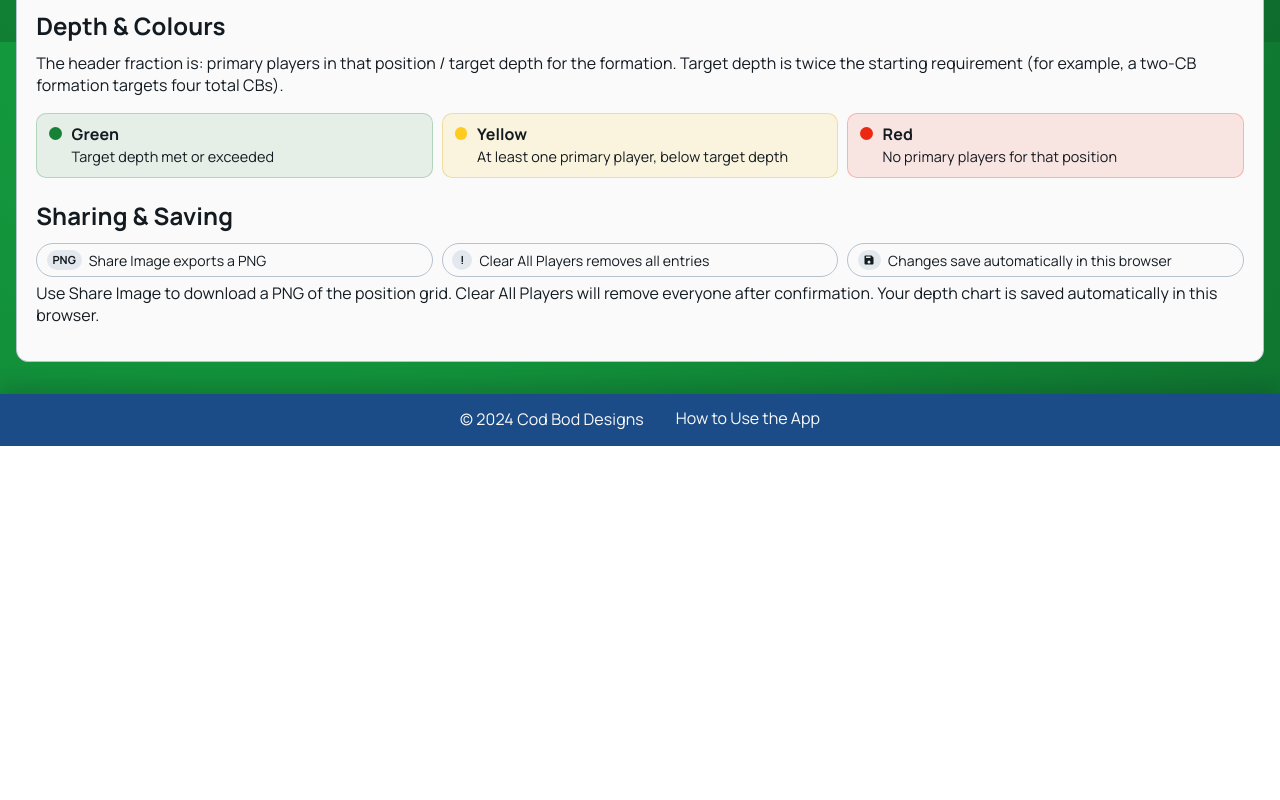
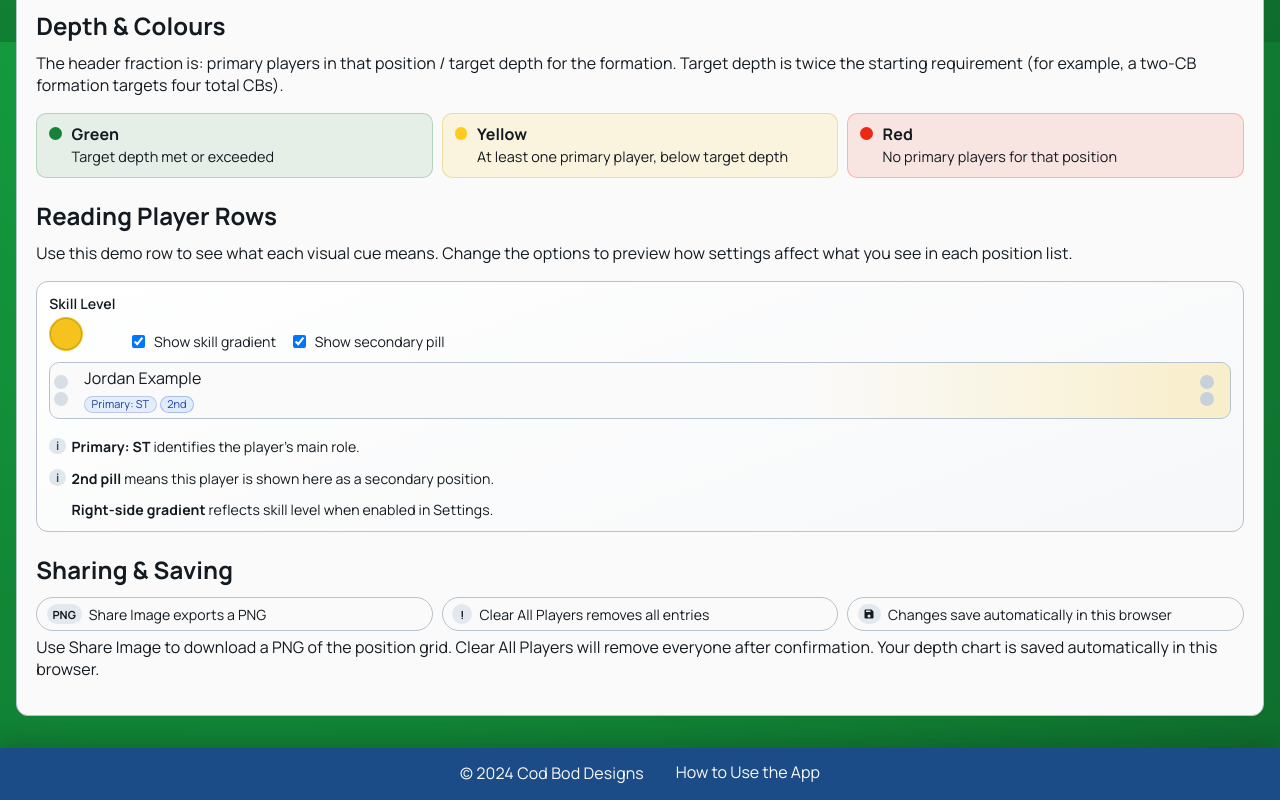
Before and after one commit to MapleThunder/depth-chart-sv, a SvelteKit app: page /how-to-use in a window 1280 px wide. Shown: the part 758-1558 px from the top of the page. Before the commit the page ends 1204 px from the top, so only its background shows below. Built offline with nearby package versions, Linux system fonts and the light colour scheme.

Commit message:
Enhance How To Use row cues with interactive demo and aligned tooltip guidance

```diff
--- a/src/routes/HowToUseContent.svelte
+++ b/src/routes/HowToUseContent.svelte
@@ -1,5 +1,24 @@
 <script lang="ts">
 	import TermTooltip from "$lib/TermTooltip.svelte";
+
+	type SkillLevel = "low" | "mid" | "high";
+
+	let demo_skill: SkillLevel = "mid";
+	let demo_show_gradient = true;
+	let demo_show_secondary = true;
+
+	function getSkillColour(skill: SkillLevel): string {
+		if (skill === "low") return "hsl(8 78% 56%)";
+		if (skill === "high") return "hsl(120 52% 45%)";
+		return "hsl(46 92% 54%)";
+	}
+
+	function getSkillFadeColour(skill: SkillLevel): string {
+		if (skill === "low") return "hsl(8 78% 56% / 0)";
+		if (skill === "high") return "hsl(120 52% 45% / 0)";
+		return "hsl(46 92% 54% / 0)";
+	}
+
 </script>
 
 <section class="how-to-use-content">
@@ -132,6 +151,90 @@
 			</div>
 		</div>
 	</div>
+
+	<h2>Reading Player Rows</h2>
+	<p>
+		Use this demo row to see what each visual cue means. Change the options to preview how settings affect
+		what you see in each position list.
+	</p>
+	<section class="row-demo" aria-label="Player row demo">
+		<div class="row-demo-controls">
+			<label class="row-demo-control">
+				<span>Skill Level</span>
+				<select
+					class="row-demo-skill-select"
+					bind:value={demo_skill}
+					aria-label="Demo skill level"
+					style={`--skill-color: ${getSkillColour(demo_skill)}`}
+				>
+					<option value="high">High</option>
+					<option value="mid">Mid</option>
+					<option value="low">Low</option>
+				</select>
+			</label>
+			<label class="row-demo-toggle">
+				<input type="checkbox" bind:checked={demo_show_gradient} />
+				<span>Show skill gradient</span>
+			</label>
+			<label class="row-demo-toggle">
+				<input type="checkbox" bind:checked={demo_show_secondary} />
+				<span>Show secondary pill</span>
+			</label>
+		</div>
+
+		<article
+			class="demo-item"
+			class:demo-item-secondary={demo_show_secondary}
+			class:demo-item-has-skill-gradient={demo_show_gradient}
+			style={`--skill-color: ${getSkillColour(demo_skill)}; --skill-fade-color: ${getSkillFadeColour(demo_skill)};`}
+			data-testid="row-demo-item"
+		>
+			<div class="demo-buttons" aria-hidden="true">
+				<span></span>
+				<span></span>
+			</div>
+			<div class="demo-content">
+				<span class="player-name">Jordan Example</span>
+				<span class="meta-row">
+					<span class="pill role-pill role-primary">Primary: ST</span>
+					{#if demo_show_secondary}
+						<span class="pill role-pill role-secondary">2nd</span>
+					{/if}
+				</span>
+			</div>
+			<div class="demo-buttons actions" aria-hidden="true">
+				<span></span>
+				<span></span>
+			</div>
+		</article>
+
+		<div class="row-demo-notes" aria-label="Row cue legend">
+			<p class="row-demo-note-row">
+				<span class="row-demo-inline-note">
+					<TermTooltip label="i" tooltip_id="row-primary-pill-note-tooltip-how-to">
+						Only shown when a player appears under a secondary position
+					</TermTooltip>
+				</span>
+				<span class="row-demo-note-text"><strong>Primary: ST</strong> identifies the player’s main role.</span>
+			</p>
+			<p class="row-demo-note-row">
+				<span class="row-demo-inline-note">
+					<TermTooltip label="i" tooltip_id="row-secondary-pill-note-tooltip-how-to">
+						Only shown when a player appears under a secondary position
+					</TermTooltip>
+				</span>
+				<span class="row-demo-note-text"
+					><strong>2nd pill</strong> means this player is shown here as a secondary position.</span
+				>
+			</p>
+			<p class="row-demo-note-row">
+				<span class="row-demo-inline-note row-demo-inline-note--placeholder" aria-hidden="true">i</span>
+				<span class="row-demo-note-text"
+					><strong>Right-side gradient</strong> reflects skill level when enabled in Settings.</span
+				>
+			</p>
+		</div>
+	</section>
 
 	<h2>Sharing & Saving</h2>
 	<div class="action-strip" aria-label="Share and save actions">
@@ -313,6 +416,207 @@
 		background-color: var(--red);
 	}
 
+	.row-demo {
+		border: var(--border);
+		border-radius: 12px;
+		padding: 0.75rem;
+		background: linear-gradient(160deg, hsl(0, 0%, 100%), hsl(210, 18%, 97%));
+		display: grid;
+		gap: 0.7rem;
+	}
+
+	.row-demo-controls {
+		display: flex;
+		gap: 0.8rem;
+		flex-wrap: wrap;
+		align-items: flex-end;
+	}
+
+	.row-demo-control {
+		display: inline-flex;
+		flex-direction: column;
+		gap: 0.25rem;
+		font-size: 0.88rem;
+		font-weight: 600;
+	}
+
+	.row-demo-skill-select {
+		appearance: none;
+		border-radius: 999px;
+		border: 1px solid transparent;
+		width: 34px;
+		height: 34px;
+		padding: 0;
+		min-width: 34px;
+		background: var(--skill-color);
+		box-shadow: inset 0 0 0 1px color-mix(in srgb, var(--skill-color), #000 18%);
+		color: transparent;
+		text-indent: -999px;
+		cursor: pointer;
+	}
+
+	.row-demo-skill-select option {
+		background: var(--white);
+		color: var(--text-dark);
+	}
+
+	.row-demo-skill-select option:hover,
+	.row-demo-skill-select option:focus,
+	.row-demo-skill-select option:checked {
+		background: color-mix(in srgb, var(--skill-color), #fff 70%);
+		color: var(--text-dark);
+	}
+
+	.row-demo-skill-select:focus {
+		outline: 2px solid color-mix(in srgb, var(--skill-color), #000 35%);
+		outline-offset: 2px;
+	}
+
+	.row-demo-toggle {
+		display: inline-flex;
+		align-items: center;
+		gap: 0.35rem;
+		font-size: 0.88rem;
+	}
+
+	.demo-item {
+		box-sizing: border-box;
+		display: inline-flex;
+		width: 100%;
+		min-height: 2.2em;
+		background-color: var(--white);
+		border: 1px solid var(--panel-border);
+		border-radius: 10px;
+		padding: 0.15rem 0.25rem;
+		position: relative;
+		overflow: hidden;
+		isolation: isolate;
+	}
+
+	.demo-item::after {
+		content: "";
+		position: absolute;
+		inset: 0 0 0 auto;
+		width: 36%;
+		background: linear-gradient(90deg, var(--skill-fade-color) 0%, var(--skill-color) 100%);
+		opacity: 0;
+		pointer-events: none;
+		z-index: 0;
+	}
+
+	.demo-item.demo-item-has-skill-gradient::after {
+		opacity: 0.35;
+	}
+
+	.demo-item.demo-item-secondary.demo-item-has-skill-gradient::after {
+		opacity: 0.22;
+	}
+
+	.demo-item > * {
+		margin: auto;
+		position: relative;
+		z-index: 1;
+	}
+
+	.demo-content {
+		display: flex;
+		flex: 1;
+		flex-direction: column;
+		align-items: flex-start;
+		gap: 0.2rem;
+		padding: 0.12rem 0.25rem;
+	}
+
+	.demo-buttons {
+		width: 26px;
+		min-width: 26px;
+		display: flex;
+		flex-direction: column;
+		gap: 0.22rem;
+	}
+
+	.demo-buttons span {
+		display: block;
+		width: 14px;
+		height: 14px;
+		border-radius: 999px;
+		background: hsl(210, 22%, 87%);
+	}
+
+	.demo-buttons.actions span {
+		background: hsl(210, 22%, 82%);
+	}
+
+	.pill {
+		display: inline-flex;
+		align-items: center;
+		padding: 0.05rem 0.4rem;
+		border-radius: 999px;
+		font-size: 0.68rem;
+		line-height: 1.15;
+		border: 1px solid transparent;
+		background: rgba(255, 255, 255, 0.75);
+	}
+
+	.role-pill.role-primary {
+		border-color: rgba(30, 58, 138, 0.2);
+		color: #1e3a8a;
+		background: rgba(219, 234, 254, 0.78);
+	}
+
+	.role-pill.role-secondary {
+		border-color: rgba(30, 64, 175, 0.28);
+		color: #1e40af;
+		background: rgba(219, 234, 254, 0.9);
+	}
+
+	.row-demo-notes {
+		display: grid;
+		gap: 0.4rem;
+		font-size: 0.88rem;
+	}
+
+	.row-demo-note-row {
+		margin: 0;
+		display: flex;
+		align-items: flex-start;
+		gap: 0.34rem;
+	}
+
+	.row-demo-inline-note {
+		display: inline-flex;
+		align-items: center;
+		justify-content: center;
+		flex: 0 0 1.05rem;
+		width: 1.05rem;
+		height: 1.05rem;
+		margin-top: 0.05rem;
+	}
+
+	.row-demo-note-text {
+		display: inline;
+		min-width: 0;
+	}
+
+	.row-demo-inline-note :global(.tooltip-trigger) {
+		display: inline-flex;
+		align-items: center;
+		justify-content: center;
+		width: 1.05rem;
+		height: 1.05rem;
+		border-radius: 999px;
+		font-size: 0.72rem;
+		font-weight: 700;
+		text-decoration: none;
+		background: hsl(210, 24%, 90%);
+		color: hsl(210, 40%, 28%);
+		line-height: 1;
+	}
+
+	.row-demo-inline-note--placeholder {
+		visibility: hidden;
+	}
+
 	@media screen and (max-width: 900px) {
 		.quick-start-grid,
 		.action-strip {
@@ -322,5 +626,14 @@
 		.depth-legend {
 			grid-template-columns: 1fr;
 		}
+
+		.row-demo-controls {
+			flex-direction: column;
+			align-items: stretch;
+		}
+
+		.row-demo-control {
+			align-items: flex-start;
+		}
 	}
 </style>
```
Also changed, not shown: 2 other files (tests, documents, lock files or other folders).
